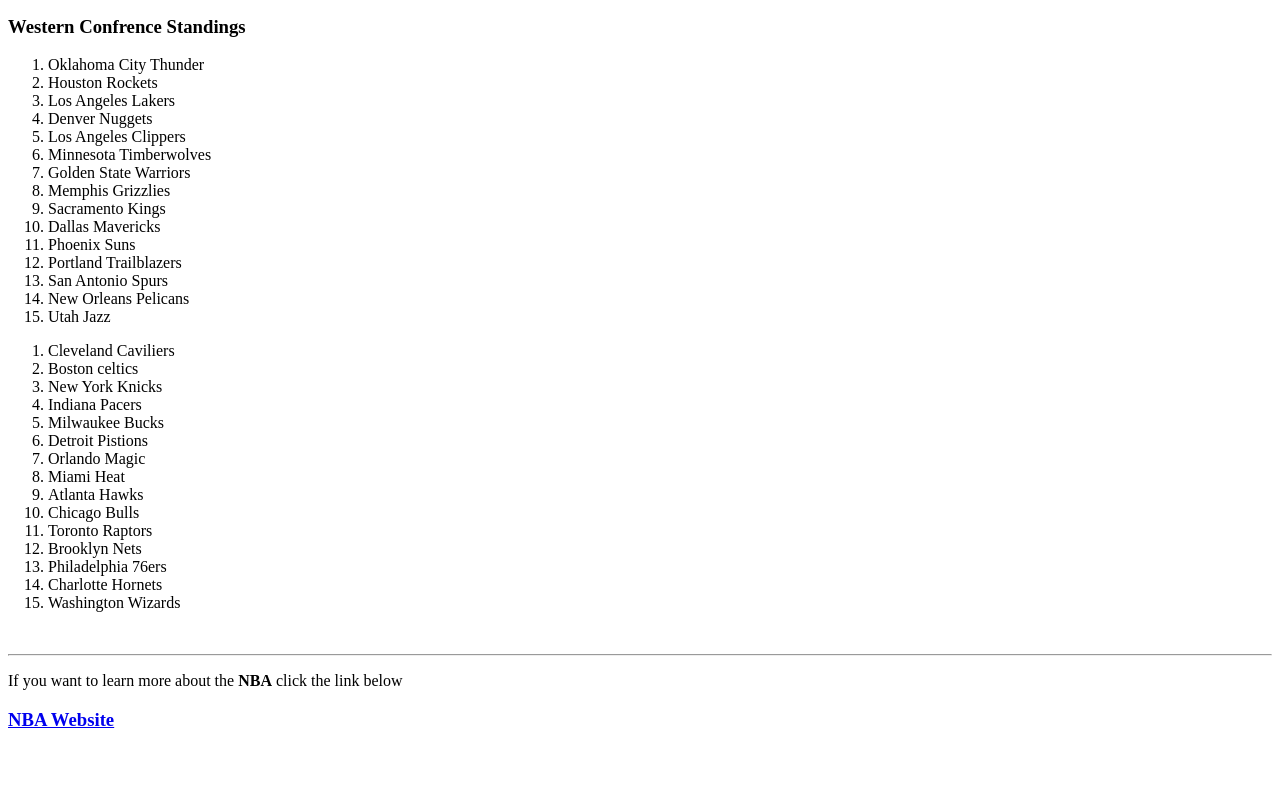
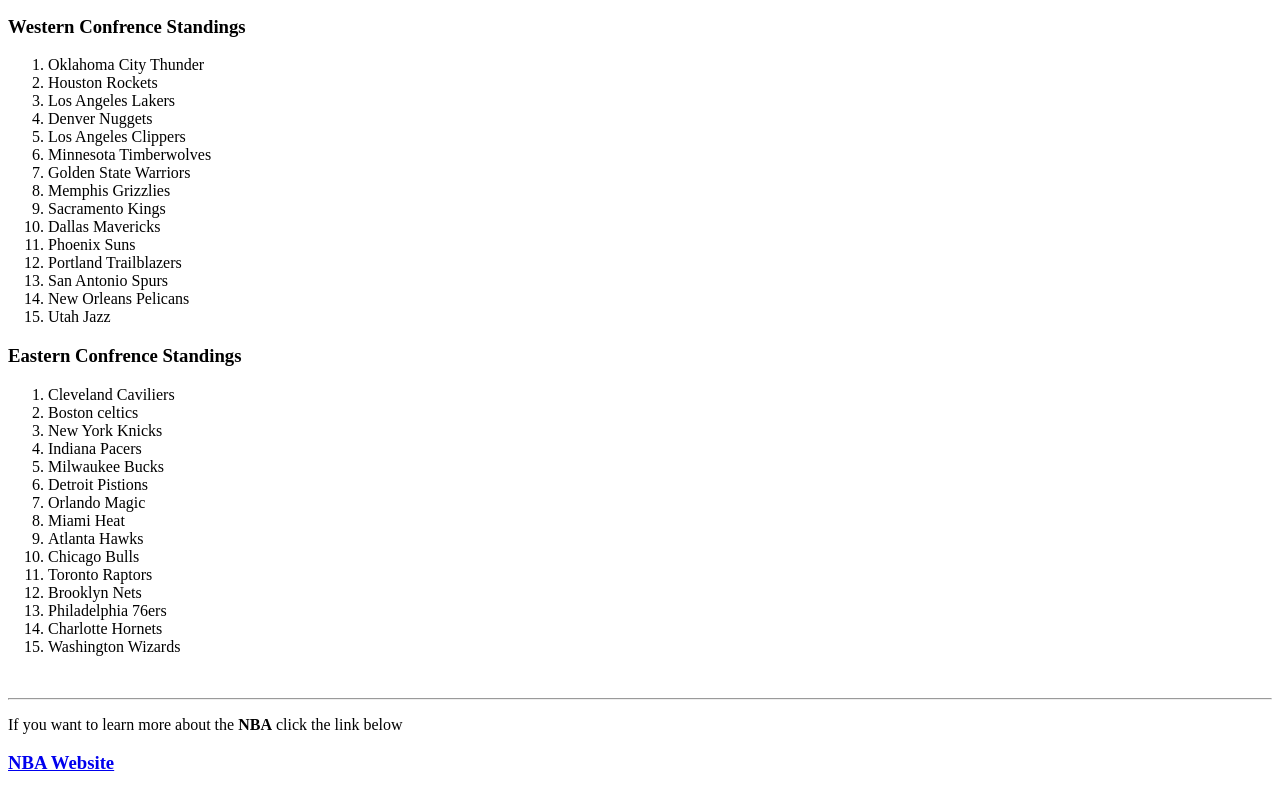
Before and after one commit to omelocceus/Basketball-Team-Randomizer, a plain HTML site: page index.html in a window 1280 px wide. Shown: the part 564-1357 px from the top of the page. Before the commit the page ends 1314 px from the top, so only its background shows below. Drawn offline with Linux system fonts and the light colour scheme.

```diff
--- a/index.html
+++ b/index.html
@@ -33,6 +33,8 @@
             <li>Utah Jazz</li>
         </ol>
 
+        <h3>Eastern Confrence Standings</h3>
+
         <ol id="EC">
             <li>Cleveland Caviliers</li>
             <li>Boston celtics</li>
```
Also changed, not shown: docs/index.html (added).
